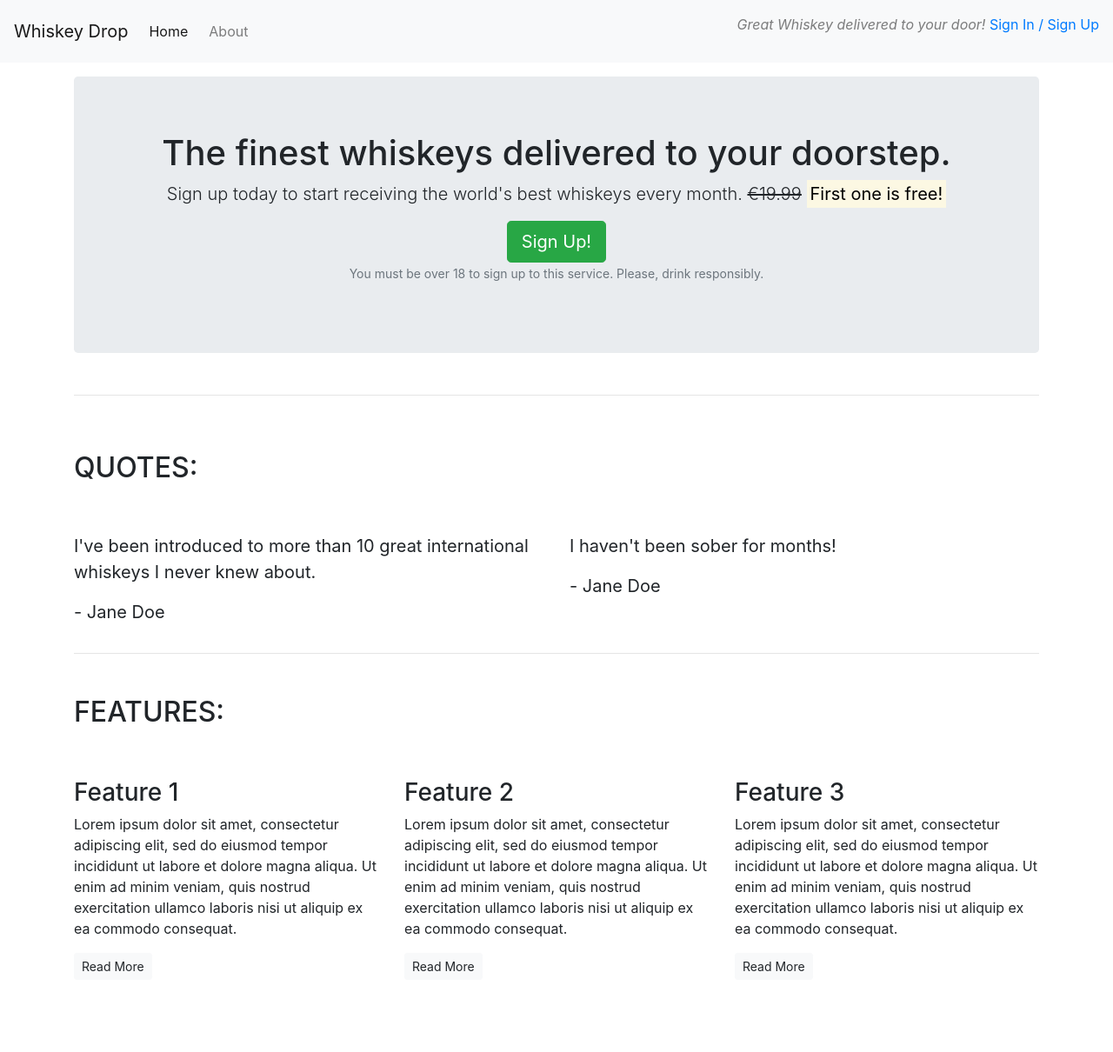
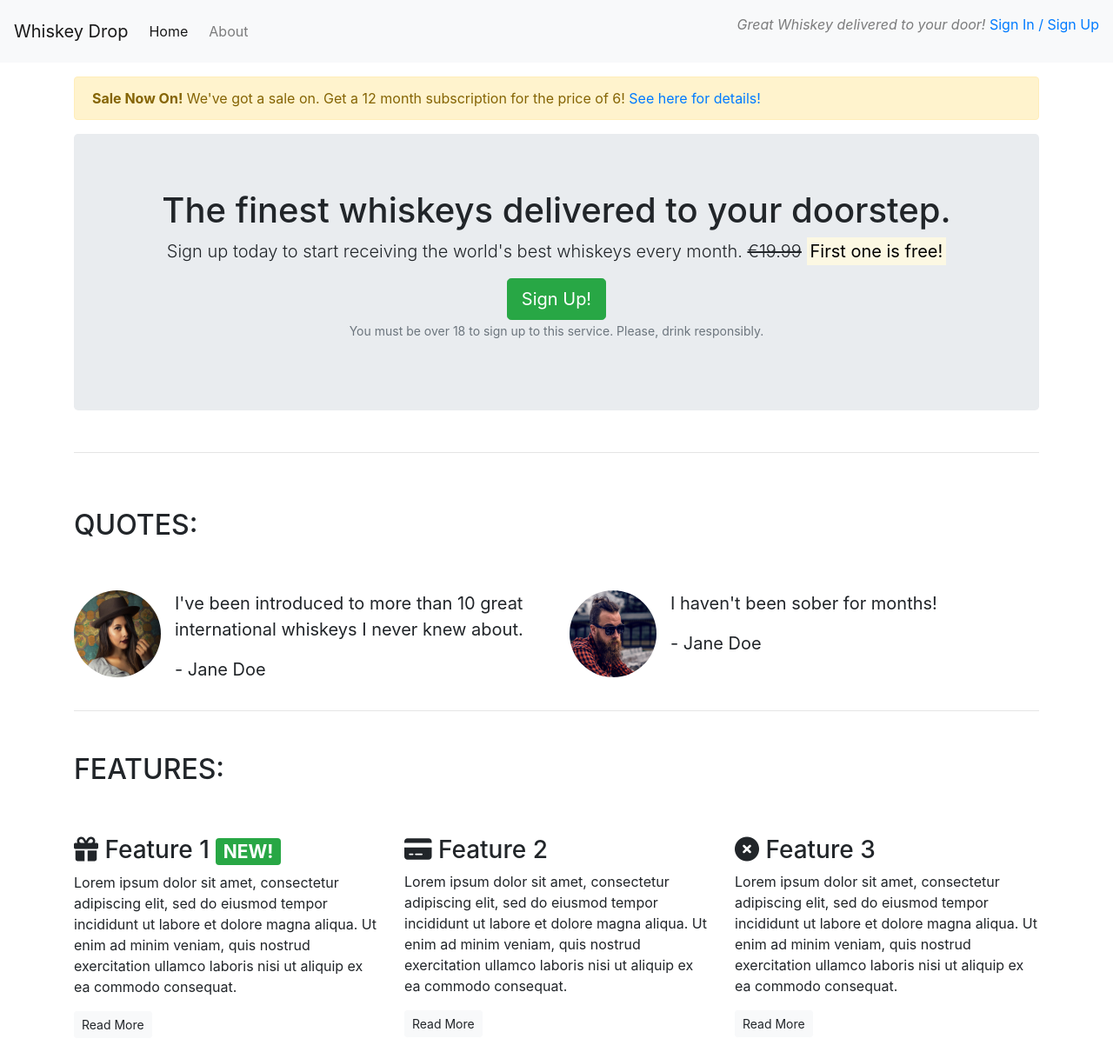
Before and after one commit to JeffreyBull76/Bootstrap4Test, a plain HTML site: page index.html in a window 1280 px wide. Shown: the whole page at 87% size. Before the commit the page ends 1143 px from the top, so only its background shows below. Drawn offline with nearby package versions, Linux system fonts and the light colour scheme.

Commit message:
bootstrap images

```diff
--- a/index.html
+++ b/index.html
@@ -10,6 +10,7 @@
     <script src="https://cdn.jsdelivr.net/npm/bootstrap@4.6.2/dist/js/bootstrap.bundle.min.js"
         integrity="sha384-Fy6S3B9q64WdZWQUiU+q4/2Lc9npb8tCaSX9FK7E8HnRr0Jz8D6OP9dO5Vg3Q9ct" crossorigin="anonymous">
     </script>
+    <script src="https://kit.fontawesome.com/9cb253b564.js" crossorigin="anonymous"></script>
 
     <title>Whiskey Drop | Taste a new whiskey every month</title>
 </head>
@@ -28,6 +29,14 @@
         </div>
     </nav>
     <article class="container mt-3">
+        <div class="row d-none d-sm-block">
+            <div class="col-12">
+                <div class="alert alert-warning">
+                    <strong>Sale Now On!</strong> We've got a sale on. Get a 12 month subscription for the price of 6!
+                    <a href="">See here for details!</a>
+                </div>
+            </div>
+        </div>
         <!-- Callout -->
         <div class="row">
             <div class="col-12">
@@ -55,16 +64,31 @@
             </div>
             <div class="row">
                 <div class="col-12 col-md-6">
+                    <div class="media">
+                        <div class="d-none d-sm-block">
+                            <img src="images/girl-image.png" class="rounded-circle mr-3" height="100" width="100"
+                                alt="">
+                        </div>
+                        <div class="media-body">
                             <blockquote class="blockquote">
-                        <p>I've been introduced to more than 10 great international whiskeys I never knew about.</p>
+                                <p>I've been introduced to more than 10 great international whiskeys I never knew about.
+                                </p>
                                 <p>- Jane Doe</p>
                             </blockquote>
                         </div>
+                    </div>
+                </div>
                 <div class="col-12 col-md-6">
+                    <div class="media">
+                        <div class="d-none d-sm-block">
+                            <img src="images/guy-image.png" class="rounded-circle mr-3" height="100" width="100" alt="">
+                        </div>
+                        <div class="media-body">
                             <blockquote class="blockquote">
                                 <p>I haven't been sober for months!</p>
                                 <p>- Jane Doe</p>
                             </blockquote>
+                        </div>
                     </div>
                 </div>
         </section>
@@ -81,7 +105,7 @@
             <div class="row">
                 <div class="col-12 col-md-6 col-lg-4">
                     <div class="feature">
-                        <h3>Feature 1</h3>
+                        <h3><i class="fa-sharp fa-solid fa-gift d-none d-sm-inline"></i> Feature 1 <span class="badge badge-success">NEW!</span></h3>
                         <p>Lorem ipsum dolor sit amet, consectetur adipiscing elit, sed do eiusmod tempor incididunt ut
                             labore
                             et dolore magna aliqua. Ut enim ad minim veniam, quis nostrud exercitation ullamco laboris
@@ -93,7 +117,7 @@
                 </div>
                 <div class="col-12 col-md-6 col-lg-4">
                     <div class="feature">
-                        <h3>Feature 2</h3>
+                        <h3><i class="fa-solid fa-credit-card d-none d-sm-inline"></i> Feature 2</h3>
                         <p>Lorem ipsum dolor sit amet, consectetur adipiscing elit, sed do eiusmod tempor incididunt ut
                             labore
                             et dolore magna aliqua. Ut enim ad minim veniam, quis nostrud exercitation ullamco laboris
@@ -105,7 +129,7 @@
                 </div>
                 <div class="col-12 d-md-none d-lg-block col-lg-4">
                     <div class="feature">
-                        <h3>Feature 3</h3>
+                        <h3><i class="fa-solid fa-times-circle d-none d-sm-inline"></i> Feature 3</h3>
                         <p>Lorem ipsum dolor sit amet, consectetur adipiscing elit, sed do eiusmod tempor incididunt ut
                             labore
                             et dolore magna aliqua. Ut enim ad minim veniam, quis nostrud exercitation ullamco laboris
```
Also changed, not shown: images/girl-image.png (added), images/guy-image.png (added). Lines whose indentation alone changed are shown as unchanged.
